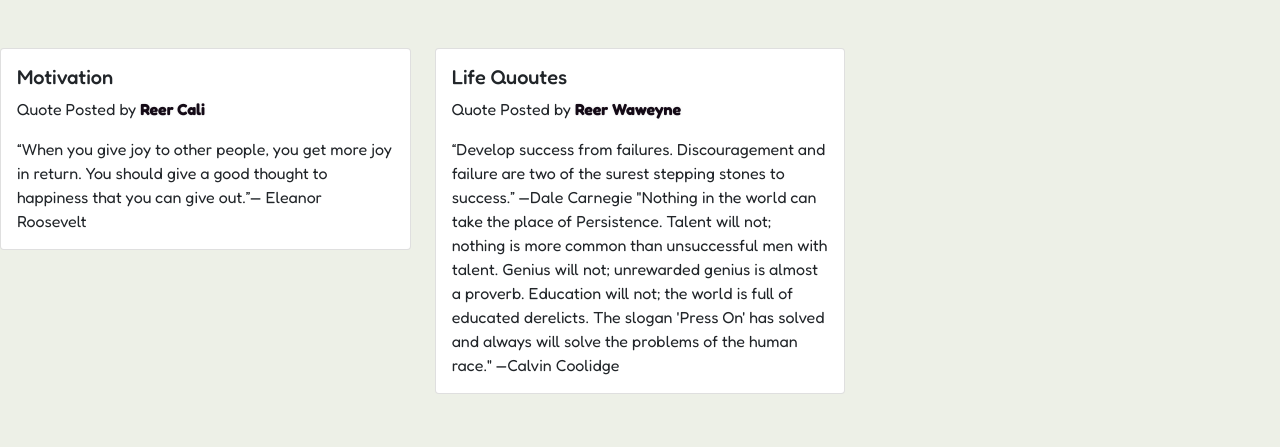
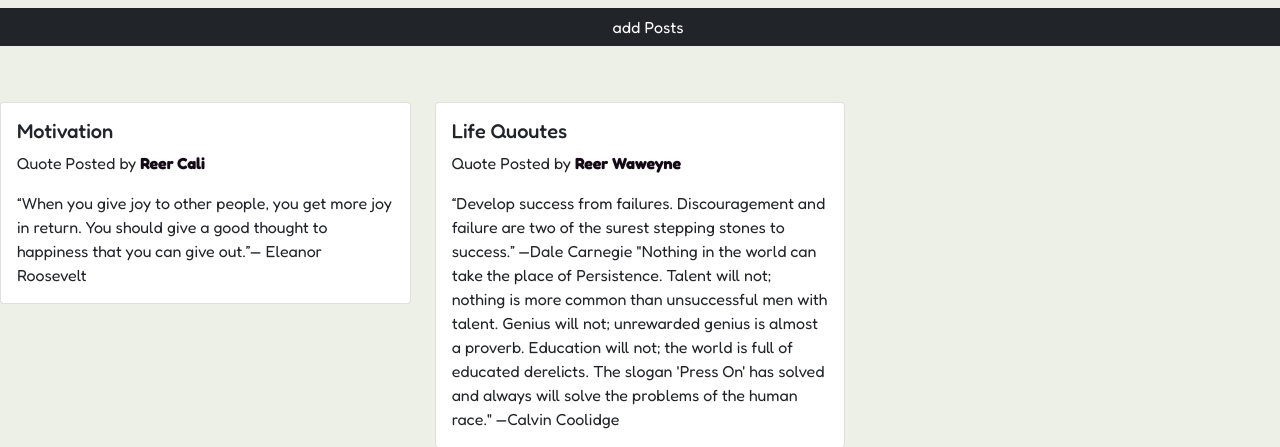
Before and after one commit to faisoabdirisak/NextDoor, a Django app: page /post/ in a window 1280 px wide. Shown: the part 72-519 px from the top of the page. Run offline with Django 4.2, Linux system fonts and the light colour scheme; data comes from the database, SQL or seed files in the repository; some libraries are stand-ins or nearby versions; some web fonts are replaced.

Commit message:
adds in post

```diff
--- a/Myneighbor/templates/posts/post.html
+++ b/Myneighbor/templates/posts/post.html
@@ -4,7 +4,7 @@
 <div class="col-md-12">
     <div class="row">
 
-        <!-- <a href="" class="btn btn-dark m-2 ">add Posts</a> -->
+        <a href="" class="btn btn-dark m-2 ">add Posts</a>
 
         {% for post in posts %}
        <div class="col-md-4  ml-7">
```
